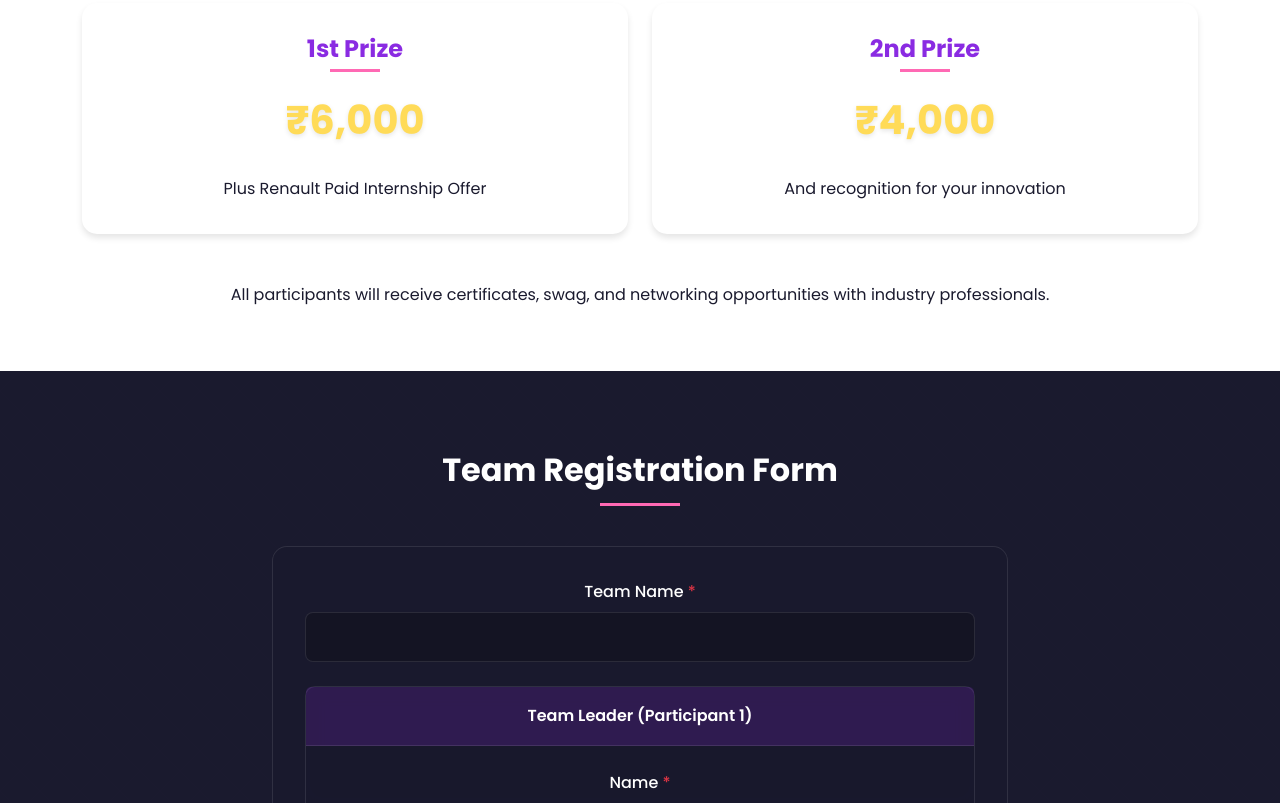
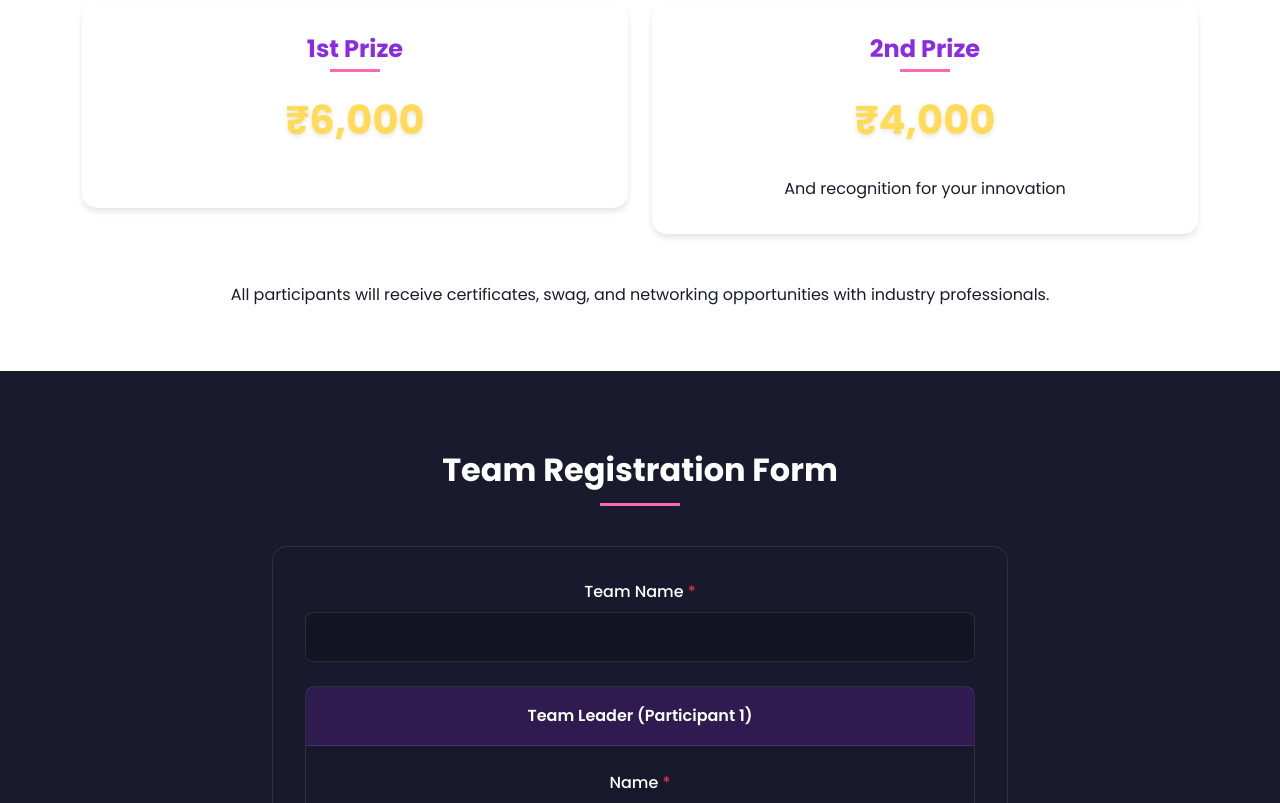
Before and after one commit to srm-ace-vdp/ACE-WEBSITE, a plain HTML site: page acehack/index.html in a window 1280 px wide. Shown: the part 2242-3045 px from the top of the page. Drawn offline with nearby package versions, Linux system fonts and the light colour scheme.

Commit message:
Update index.html

```diff
--- a/acehack/index.html
+++ b/acehack/index.html
@@ -162,7 +162,6 @@
                     <div class="prize-card mb-4">
                         <h3 class="prize-card-title text-center">1st Prize</h3>
                         <div class="prize-amount text-center">₹6,000</div>
-                        <p class="text-center mb-0">Plus Renault Paid Internship Offer</p>
                     </div>
                 </div>
                 <div class="col-md-6">
```
